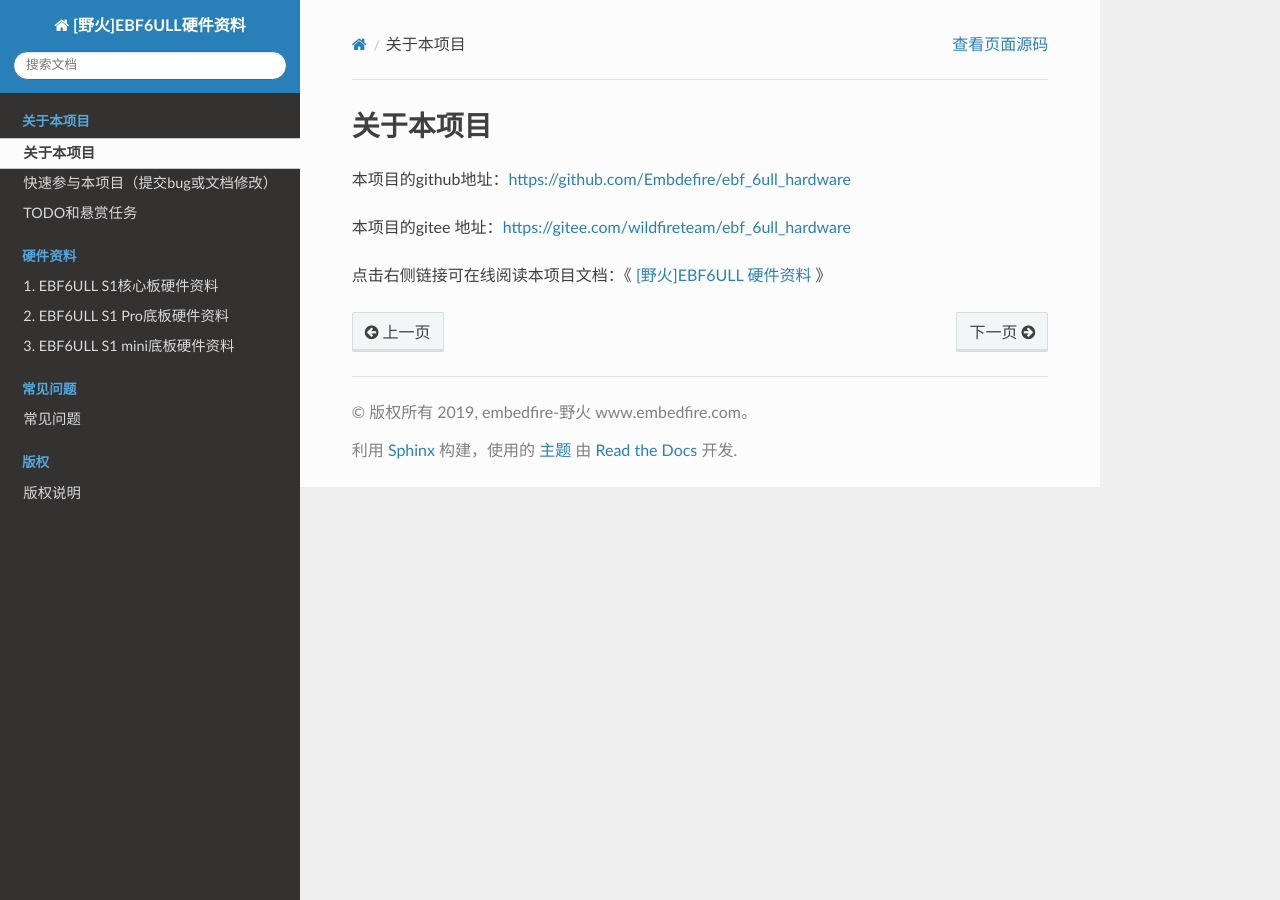
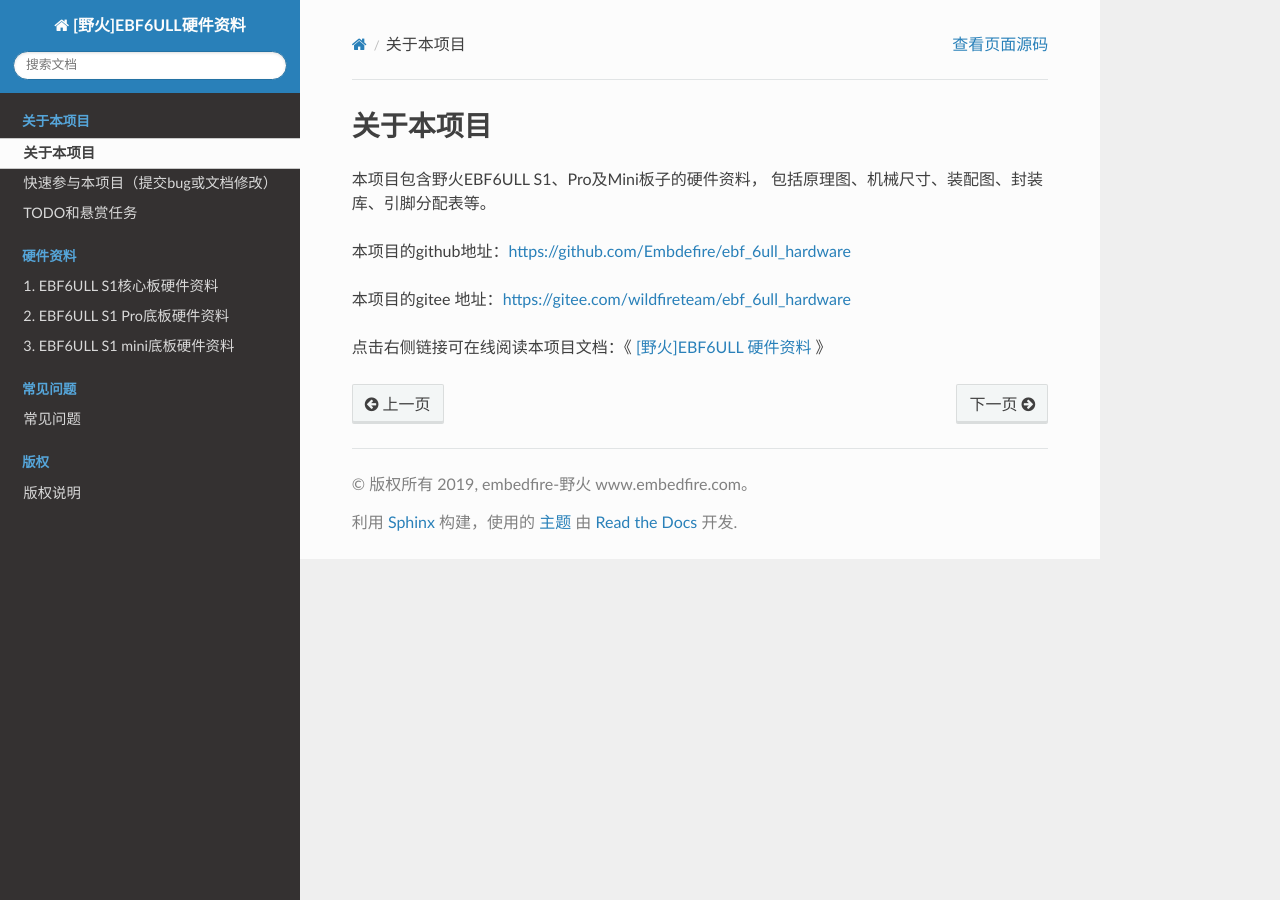
Before and after one commit to Embedfire/ebf_6ull_hardware, a Sphinx documentation site: the page built from documentation/README.rst, in a window 1280 px wide. Built offline with Sphinx 7.4.7 and the Read the Docs theme 2.0.0, drawn with Linux system fonts in a browser that asks for light colours; pages that are not in the unit, such as notebooks, are missing from menus.

Commit message:
更新说明

```diff
--- a/documentation/README.rst
+++ b/documentation/README.rst
@@ -2,6 +2,9 @@
 
 关于本项目
 ==============
+
+本项目包含野火EBF6ULL S1、Pro及Mini板子的硬件资料，
+包括原理图、机械尺寸、装配图、封装库、引脚分配表等。
 
 本项目的github地址：https://github.com/Embdefire/ebf_6ull_hardware
 
```
